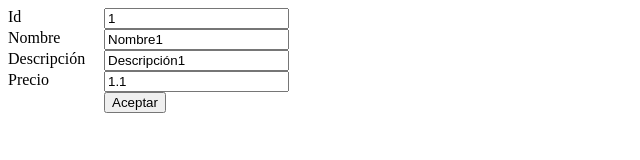
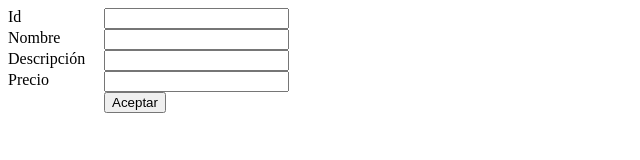
Before and after one commit to javierlete/angular-ejercicio-productos, an Angular app: page /editar/1 in a window 1280 px wide. Shown: the top 160 px of the page, without its empty margins (0-640 px from the left). Built offline with nearby package versions, Linux system fonts and the light colour scheme; no server answers.

Commit message:
Listado a pantalla de edición funcional

```diff
--- a/src/app/productos-editar/productos-editar.component.ts
+++ b/src/app/productos-editar/productos-editar.component.ts
@@ -22,7 +22,9 @@ export class ProductosEditarComponent implements OnInit {
   ngOnInit() {
     const id = this.route.snapshot.params.id;
     if(id){
-      this.producto = this.productosService.getProducto(id);
+      this.productosService.getProducto(id).subscribe(
+        (producto: Producto) => this.producto = producto
+      );
     }
   }
 
--- a/src/app/productos.service.ts
+++ b/src/app/productos.service.ts
@@ -8,7 +8,7 @@ import { Observable } from 'rxjs';
 })
 export class ProductosService {
 
-  private url = 'http://localhost:3000/productos';
+  private url = 'http://localhost:3000/productos/';
 
   constructor(private http: HttpClient) {}
 
@@ -16,8 +16,8 @@ export class ProductosService {
     return this.http.get<Producto[]>(this.url);
   }
 
-  getProducto(id: number) {
-    return { id: id, nombre: 'Nombre' + id, descripcion: 'Descripción' + id, precio: id*1.1 };
+  getProducto(id: number) : Observable<Producto> {
+    return this.http.get<Producto>(this.url + id);
   }
 
   postProducto(producto: Producto) {
```
